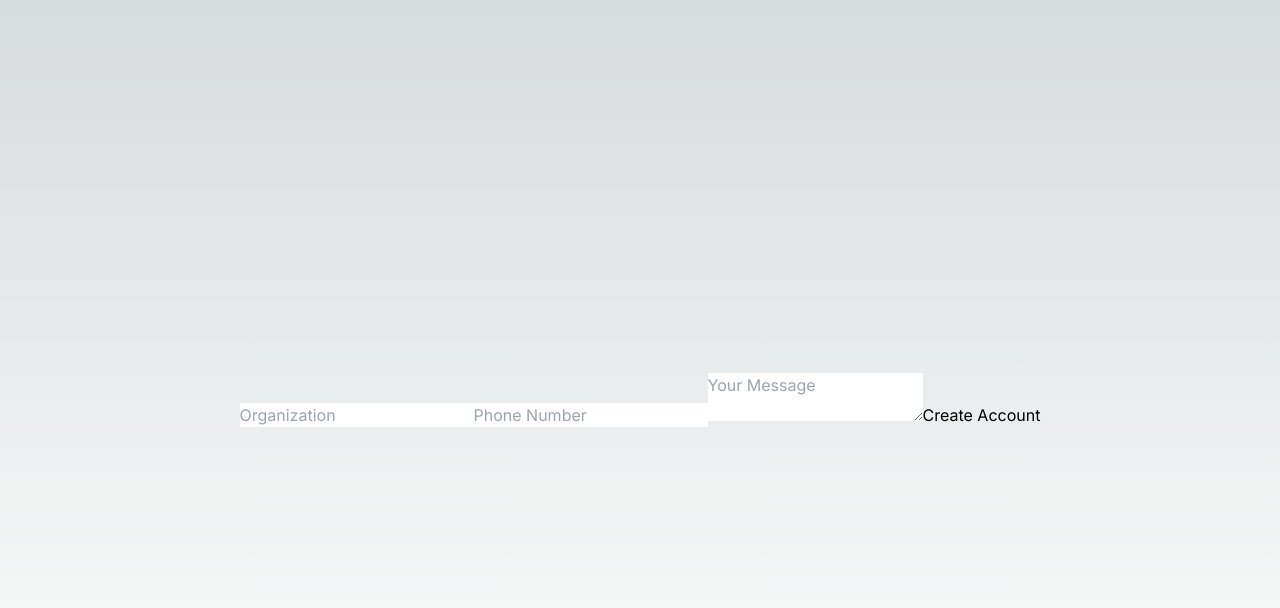
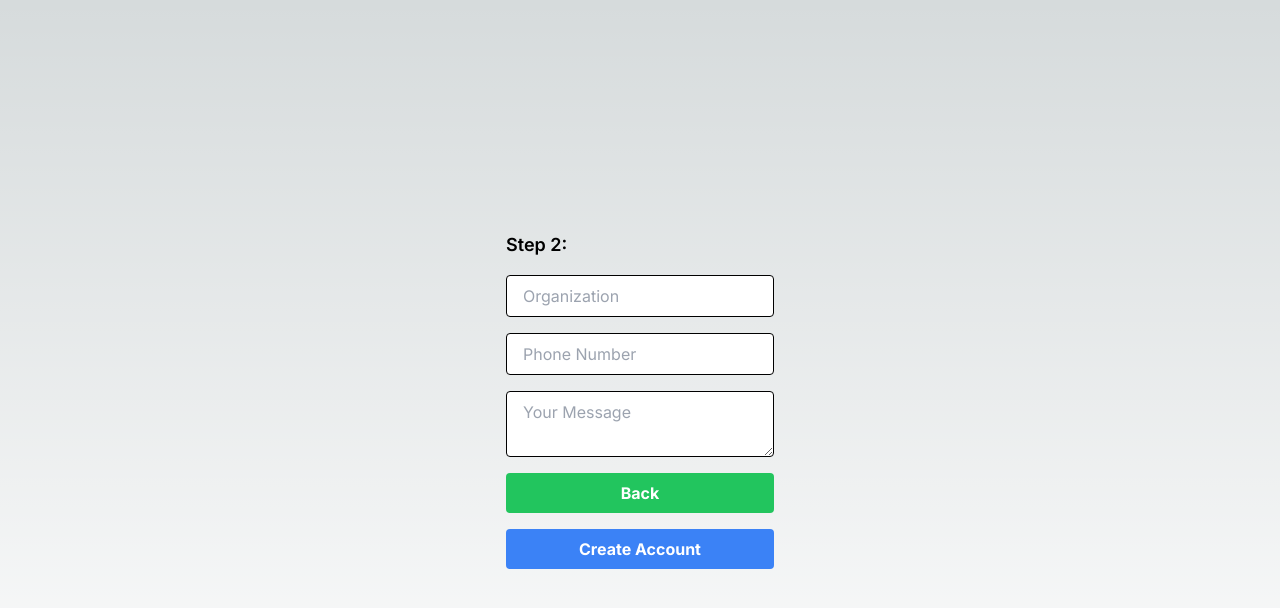
Before and after one commit to iamarasekera/next-registration-flow, a Next.js app: page /registration in a window 1280 px wide. Both pictures are taken after a click on the button "Get Started". Shown: the top 608 px of the page. Built offline with nearby package versions, Linux system fonts and the light colour scheme.

Commit message:
Added styles for step2 and step 3. Added a back function to step2

```diff
--- a/components/RegistrationFlow.tsx
+++ b/components/RegistrationFlow.tsx
@@ -36,7 +36,7 @@ const RegistrationFlow = () => {
       {/* Render Step1 component if 'step' is 1 */}
       {step === 1 && <Step1 onNext={handleNextStep} onChange={handleFormDataChange} />}
       {/* Render Step2 component if 'step' is 2 */}
-      {step === 2 && <Step2 onNext={handleNextStep} onChange={handleFormDataChange} />}
+      {step === 2 && <Step2 onNext={handleNextStep} onPrevious={handlePreviousStep}  onChange={handleFormDataChange} />}
       {/* Render Step3 component if 'step' is 3 */}
       {step === 3 && <Step3 onPrevious={handlePreviousStep} />}
     </div>
--- a/components/Step2.tsx
+++ b/components/Step2.tsx
@@ -3,10 +3,11 @@ import React, { useState, ChangeEvent } from 'react';
 
 interface Step2Props {
   onNext: () => void;
+  onPrevious: () => void;
   onChange: (data: { [key: string]: string }) => void;
 }
 
-const Step2: React.FC<Step2Props> = ({ onNext, onChange }) => {
+const Step2: React.FC<Step2Props> = ({ onNext, onPrevious, onChange }) => {
   const [formData, setFormData] = useState({
     organization: '',
     phoneNumber: '',
@@ -20,11 +21,13 @@ const Step2: React.FC<Step2Props> = ({ onNext, onChange }) => {
   };
 
   return (
-    <div>
-      <input type="text" name="organization" placeholder="Organization" value={formData.organization} onChange={handleChange} />
-      <input type="tel" name="phoneNumber" placeholder="Phone Number" value={formData.phoneNumber} onChange={handleChange} />
-      <textarea name="message" placeholder="Your Message" value={formData.message} onChange={handleChange} />
-      <button onClick={onNext}>Create Account</button>
+    <div className="flex flex-col gap-4">
+       <p className="text-lg font-semibold">Step 2:</p>
+      <input type="text" name="organization" placeholder="Organization" value={formData.organization} onChange={handleChange} className="border border-black rounded outline-none px-4 py-2" style={{ color: 'black' }} />
+      <input type="tel" name="phoneNumber" placeholder="Phone Number" value={formData.phoneNumber} onChange={handleChange} className="border border-black rounded outline-none px-4 py-2" style={{ color: 'black' }} />
+      <textarea name="message" placeholder="Your Message" value={formData.message} onChange={handleChange} className="border border-black rounded outline-none px-4 py-2" style={{ color: 'black' }}/>
+      <button className="bg-green-500 hover:bg-green-700 text-white font-bold py-2 px-4 rounded" onClick={onPrevious}> Back </button>
+      <button className="bg-blue-500 hover:bg-blue-700 text-white font-bold py-2 px-4 rounded" onClick={onNext}>Create Account</button>
     </div>
   );
 };
--- a/components/Step3.tsx
+++ b/components/Step3.tsx
@@ -1,5 +1,6 @@
 // Step3.tsx
 import React from 'react';
+<link rel="stylesheet" href="https://cdnjs.cloudflare.com/ajax/libs/font-awesome/5.15.4/css/all.min.css" />
 
 interface Step3Props {
   onPrevious: () => void;
@@ -7,11 +8,12 @@ interface Step3Props {
 
 const Step3: React.FC<Step3Props> = ({ onPrevious }) => {
   return (
-    <div>
-      <h2>Check Your Email</h2>
-      <p>We sent you an email with further instructions.</p>
-      <button onClick={onPrevious}>Back</button>
-      <button>Open Email App</button>
+    <div className="flex flex-col gap-4">
+       <p className="text-lg font-semibold">Step 3:</p>
+      <h2 className="text-lg font-semibold text-center">Check Your Email</h2>
+      <p className="text-lg font-semibold">We sent you an email with further instructions.</p>
+      <button className="bg-green-500 hover:bg-green-700 text-white font-bold py-2 px-4 rounded" onClick={onPrevious}> Back </button>
+      <button className="bg-blue-500 hover:bg-blue-700 text-white font-bold py-2 px-4 rounded">Open Email App</button>
     </div>
   );
 };
```
